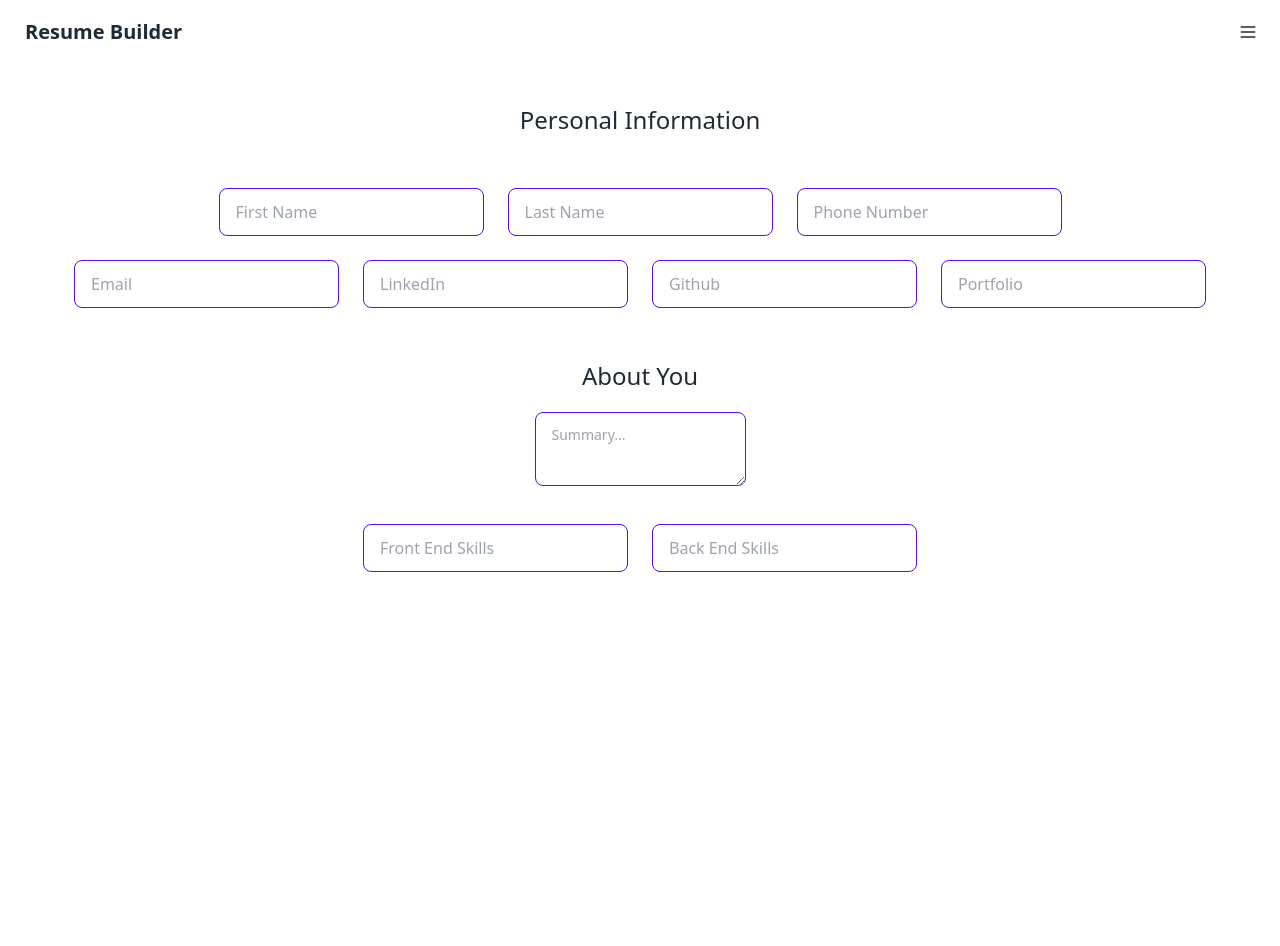
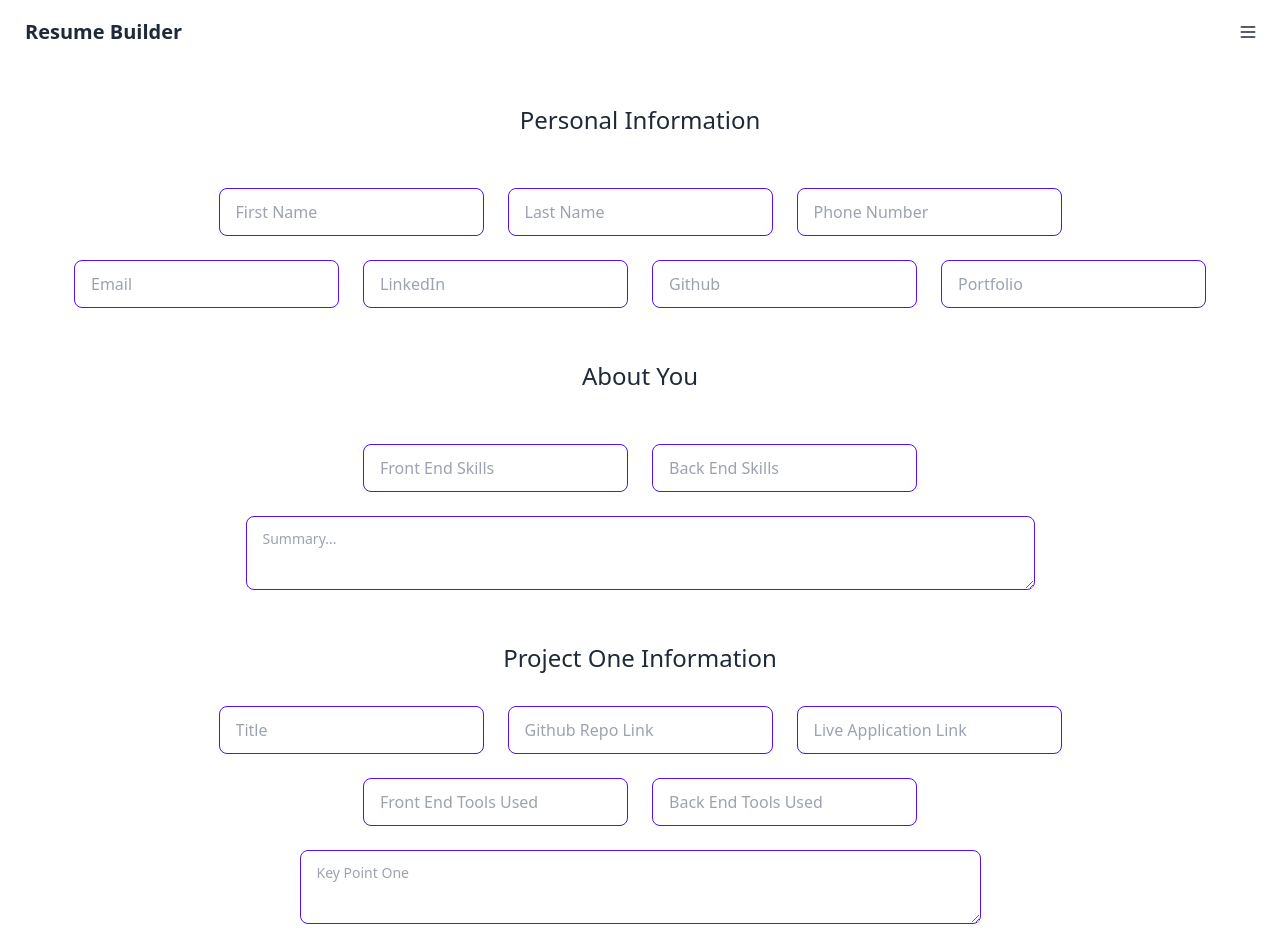
Before and after one commit to Rilaey/Resume-Builder, a React (Create React App) app in the folder client/: page / in a window 1280 px wide. Shown: the top 946 px of the page. Before the commit the page ends 800 px from the top, so only its background shows below. Built offline with nearby package versions, Linux system fonts and the light colour scheme.

Commit message:
added project one section and fixed summary text box.

```diff
--- /dev/null
+++ b/client/src/Components/ProjectOneInformation.js
@@ -0,0 +1,58 @@
+import React from 'react'
+
+export default function ProjectOneInformation({ title, gitHubLink, applicationLink, keyPointOne, keyPointTwo, keyPointThree, frontTools, backTools }) {
+  return (
+    <div className='flex flex-col justify-center items-center'>
+      <div>
+        <h2 className='text-2xl m-5'>Project One Information</h2>
+      </div>
+      <div className='flex flex-col flex-wrap justify-center items-center'>
+        <div className='flex flex-row flex-wrap justify-center items-center'>
+          <input
+              type="text"
+              name="title"
+              value={title}
+              placeholder="Title"
+              className="input input-bordered input-primary  max-w-xs m-3"
+            />
+          <input
+              type="text"
+              name="gitHubLink"
+              value={gitHubLink}
+              placeholder="Github Repo Link"
+              className="input input-bordered input-primary  max-w-xs m-3"
+            />
+          <input
+              type="text"
+              name="applicationLink"
+              value={applicationLink}
+              placeholder="Live Application Link"
+              className="input input-bordered input-primary  max-w-xs m-3"
+            />
+        </div>
+
+        <div className='flex flex-row flex-wrap justify-center items-center'>
+          <input
+              type="text"
+              name="frontTools"
+              value={frontTools}
+              placeholder="Front End Tools Used"
+              className="input input-bordered input-primary  max-w-xs m-3"
+            />
+          <input
+              type="text"
+              name="backTools"
+              value={backTools}
+              placeholder="Back End Tools Used"
+              className="input input-bordered input-primary  max-w-xs m-3"
+            />
+        </div>
+        <div className='flex flex-row flex-wrap justify-center items-center'>
+          <textarea className="textarea textarea-primary w-full m-3" value={keyPointOne} name="keyPointOne" placeholder="Key Point One"></textarea>
+          <textarea className="textarea textarea-primary w-full m-3" value={keyPointTwo} name="keyPointTwo" placeholder="Key Point Two"></textarea>
+          <textarea className="textarea textarea-primary w-full m-3" value={keyPointThree} name="keyPointThree" placeholder="Key Point Three"></textarea>
+        </div>
+      </div>
+    </div>
+  )
+}
--- a/client/src/Components/Summary.js
+++ b/client/src/Components/Summary.js
@@ -2,12 +2,9 @@ import React from "react";
 
 export default function Summary({ summary, frontEndSkills, backEndSkills }) {
   return (
-    <div className="flex flex-wrap flex-col justify-center items-center">
+    <div className="flex flex-wrap flex-col items-center justify-center">
       <div>
         <h2 className="text-2xl m-5">About You</h2>
-      </div>
-      <div>
-        <textarea className="textarea textarea-primary w-full" value={summary} name="summary" placeholder="Summary..."></textarea>
       </div>
         <div className="flex flex-row flex-wrap justify-center items-center align-center m-5">
           <div className="flex flex-wrap flex-row justify-center items-center align-center">
@@ -25,6 +22,7 @@ export default function Summary({ summary, frontEndSkills, backEndSkills }) {
               placeholder="Back End Skills"
               className="input input-bordered input-primary  max-w-xs m-3"
             />
+            <textarea className="textarea textarea-primary w-full m-3" value={summary} name="summary" placeholder="Summary..."></textarea>
           </div>
         </div>
     </div>
--- a/client/src/Pages/Home.js
+++ b/client/src/Pages/Home.js
@@ -1,12 +1,14 @@
 import React from "react";
 import PersonalInformation from "../Components/PersonalInformation";
 import Summary from "../Components/Summary";
+import ProjectOneInformation from "../Components/ProjectOneInformation";
 
 export default function Home() {
   return (
     <div>
       <PersonalInformation />
       <Summary />
+      <ProjectOneInformation />
     </div>
   );
 }
```
